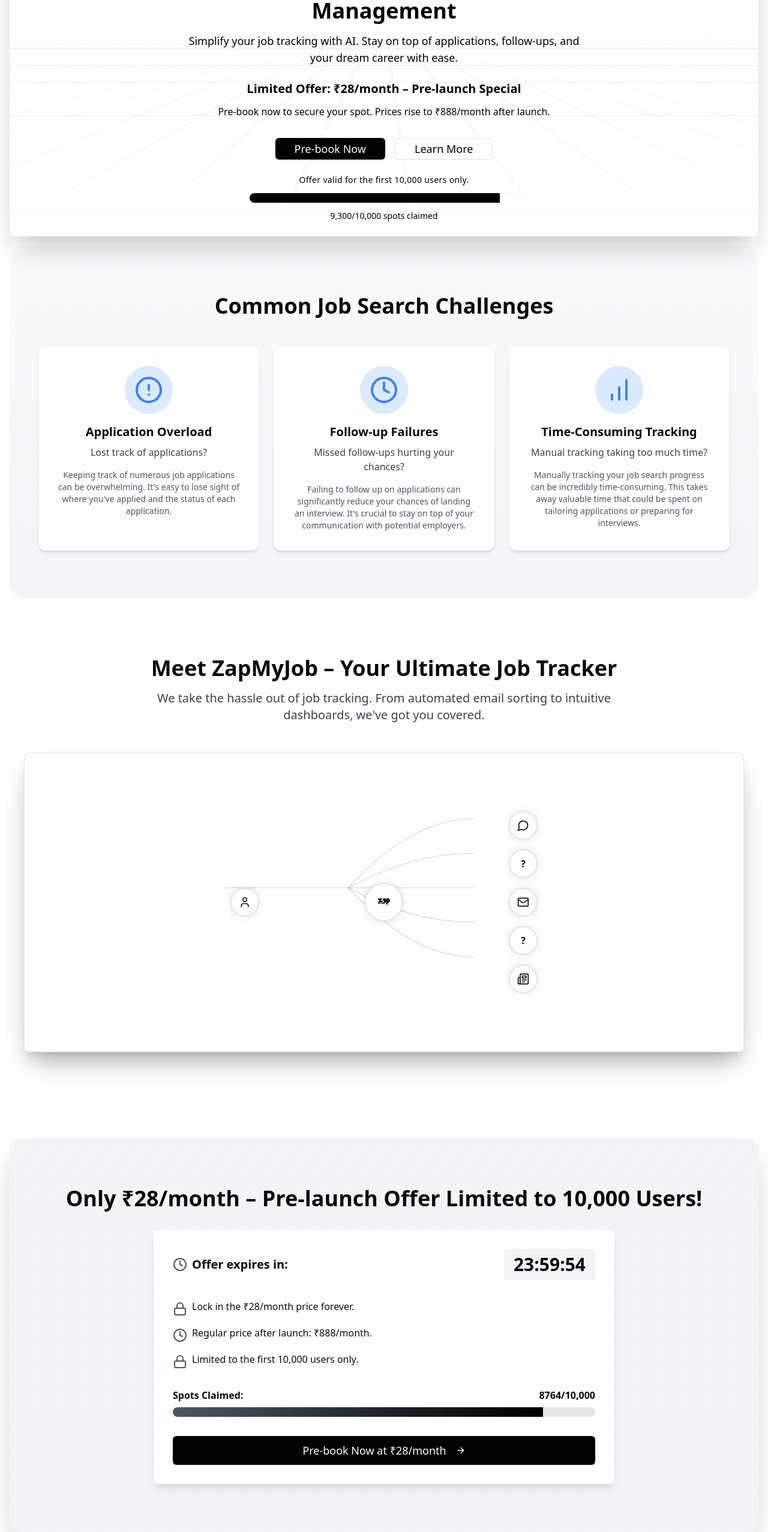
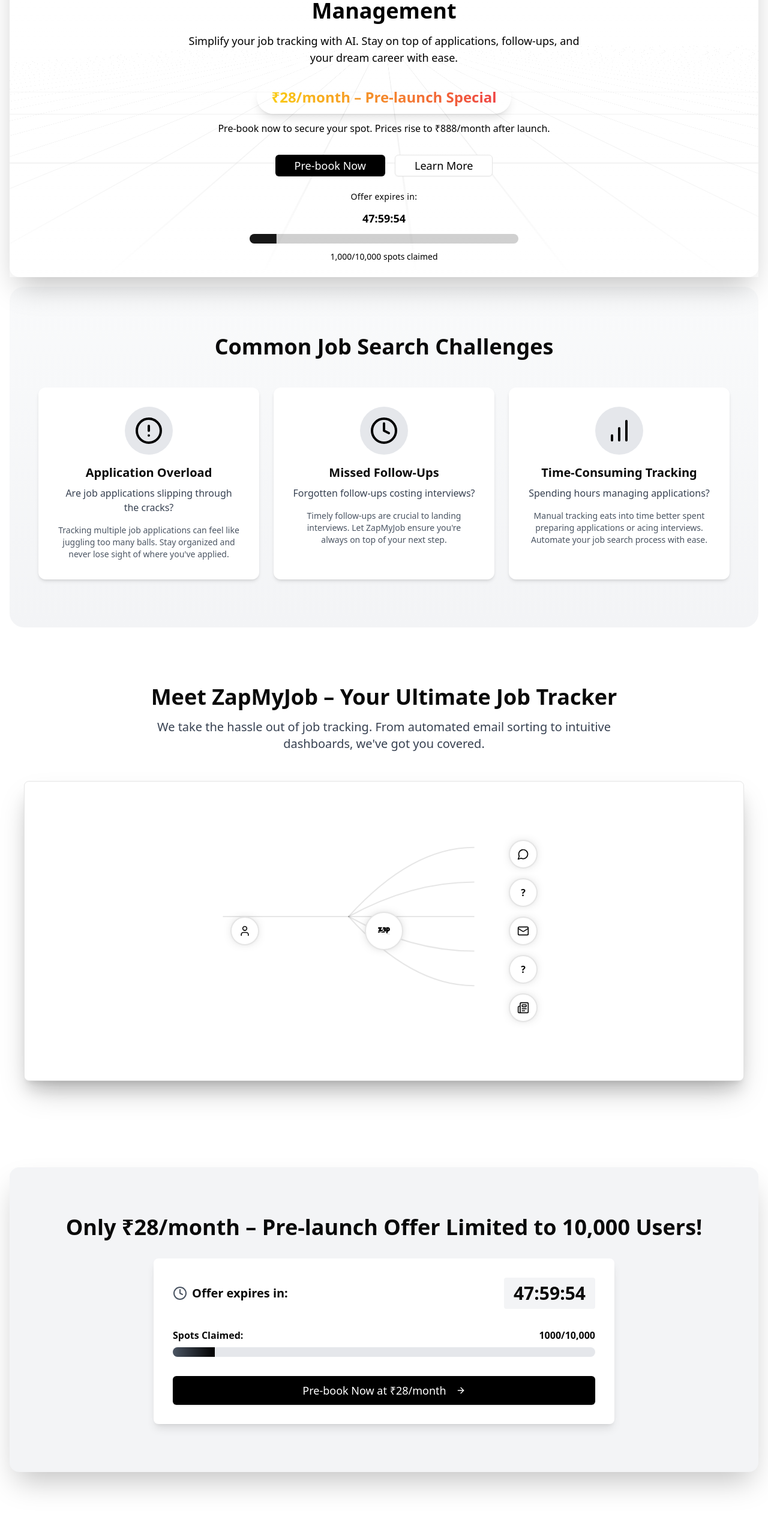
Before and after one commit to rambabu-143/zaplanding, a Next.js app: page / in a window 1280 px wide. Shown: the part 222-2776 px from the top of the page at 60% size. Built offline with nearby package versions, Linux system fonts and the light colour scheme.

Commit message:
adjusted the progress bar and also made styling to the offer

```diff
--- a/src/app/page.tsx
+++ b/src/app/page.tsx
@@ -10,10 +10,12 @@
 import { FAQs } from '@/components/faqs'
 import { HowItWorks } from '@/components/how-it-works'
 import { Footer } from '@/components/footer'
+import { ProgressProvider } from '@/components/progress-content'
 
 export default function Home() {
   return (
     <main className="min-h-screen px-4 space-y-4 bg-white">
+      <ProgressProvider>
         <Navbar />
 
         {/* Hero Section */}
@@ -65,6 +67,7 @@
         <section id="footer">
           <Footer />
         </section>
+      </ProgressProvider>
     </main>
   )
 }
--- a/src/components/anim.tsx
+++ b/src/components/anim.tsx
@@ -4,7 +4,7 @@
 import Image from "next/image"
 import { cn } from "@/lib/utils"
 import { AnimatedBeam } from "./ui/animated-beam"
-import { User, Zap, FileText, MessageCircle, Newspaper, Mail, FileImage } from 'lucide-react'
+import { User,  MessageCircle, Newspaper, Mail } from 'lucide-react'
 
 const Circle = React.forwardRef<
   HTMLDivElement,
--- a/src/components/exclusive-offer.tsx
+++ b/src/components/exclusive-offer.tsx
@@ -1,21 +1,12 @@
 'use client'
 
-import { useState, useEffect } from 'react'
+import { useProgress } from './progress-content'
 import { motion } from 'framer-motion'
-import { Clock, Lock, ArrowRight } from 'lucide-react'
+import { Clock, ArrowRight } from 'lucide-react'
 import { Button } from './ui/button'
 
 export function ExclusiveOffer() {
-  const [timeLeft, setTimeLeft] = useState(24 * 60 * 60) // 24 hours in seconds
-  const [spotsClaimed, setSpotsClaimed] = useState(8764)
-
-  useEffect(() => {
-    const timer = setInterval(() => {
-      setTimeLeft((prevTime) => (prevTime > 0 ? prevTime - 1 : 0))
-    }, 1000)
-
-    return () => clearInterval(timer)
-  }, [])
+  const { timeLeft, spotsClaimed } = useProgress()
 
   const formatTime = (time: number) => {
     const hours = Math.floor(time / 3600)
@@ -28,14 +19,6 @@
 
   return (
     <section className="py-20 px-4 rounded-2xl shadow-2xl bg-gray-100 relative overflow-hidden">
-      <div className="absolute inset-0 opacity-5">
-        <svg className="w-full h-full" xmlns="http://www.w3.org/2000/svg">
-          <pattern id="diagonalLines" x="0" y="0" width="10" height="10" patternUnits="userSpaceOnUse">
-            <line x1="0" y1="10" x2="10" y2="0" stroke="black" strokeWidth="0.5" />
-          </pattern>
-          <rect width="100%" height="100%" fill="url(#diagonalLines)" />
-        </svg>
-      </div>
       <div className="container mx-auto relative z-10">
         <motion.h2
           className="text-3xl md:text-4xl font-bold text-center mb-8"
@@ -46,13 +29,13 @@
           Only ₹28/month – Pre-launch Offer Limited to 10,000 Users!
         </motion.h2>
         <motion.div
-          className="bg-white rounded-lg shadow-lg p-6 md:p-8 max-w-3xl mx-auto"
+          className="bg-white rounded-lg shadow-lg p-6 md:p-8 max-w-3xl  mx-auto"
           initial={{ opacity: 0, scale: 0.9 }}
           animate={{ opacity: 1, scale: 1 }}
           transition={{ duration: 0.5, delay: 0.2 }}
         >
-          <div className="flex flex-col md:flex-row justify-between items-center mb-8">
-            <div className="flex items-center mb-4 md:mb-0">
+          <div className="flex flex-wrap text-center justify-between items-center mb-8">
+            <div className="flex items-center">
               <Clock className="w-6 h-6 text-gray-600 mr-2" />
               <span className="text-xl font-semibold">Offer expires in:</span>
             </div>
@@ -60,20 +43,6 @@
               {formatTime(timeLeft)}
             </div>
           </div>
-          <ul className="space-y-4 mb-8">
-            <li className="flex items-start">
-              <Lock className="w-6 h-6 text-gray-600 mr-2 mt-1" />
-              <span>Lock in the ₹28/month price forever.</span>
-            </li>
-            <li className="flex items-start">
-              <Clock className="w-6 h-6 text-gray-600 mr-2 mt-1" />
-              <span>Regular price after launch: ₹888/month.</span>
-            </li>
-            <li className="flex items-start">
-              <Lock className="w-6 h-6 text-gray-600 mr-2 mt-1" />
-              <span>Limited to the first 10,000 users only.</span>
-            </li>
-          </ul>
           <div className="mb-8">
             <div className="flex justify-between mb-2">
               <span className="font-semibold">Spots Claimed:</span>
--- a/src/components/footer.tsx
+++ b/src/components/footer.tsx
@@ -1,4 +1,4 @@
-import { Facebook, Twitter, Instagram, Linkedin } from "lucide-react";
+import { Twitter, Instagram, Linkedin } from "lucide-react";
 import { Button } from "./ui/button";
 import Link from "next/link";
 
--- a/src/components/hero.tsx
+++ b/src/components/hero.tsx
@@ -1,14 +1,39 @@
-'use client'
-
-import { Button } from './ui/button'
-import { motion } from 'framer-motion'
-import { Brain } from 'lucide-react'
-import RetroGrid from './ui/retro-grid'
+"use client";
+import { Button } from "./ui/button";
+import { motion } from "framer-motion";
+import { Brain } from "lucide-react";
+import RetroGrid from "./ui/retro-grid";
+import { Progress } from "./ui/progress";
+import { useProgress } from "./progress-content";
 
 export function Hero() {
+  // const [progress, setProgress] = useState(10); // Start at 10%
+  const { timeLeft, progress, spotsClaimed } = useProgress()
+  const formatTime = (time: number) => {
+    const hours = Math.floor(time / 3600)
+    const minutes = Math.floor((time % 3600) / 60)
+    const seconds = time % 60
+    return `${hours.toString().padStart(2, '0')}:${minutes
+      .toString()
+      .padStart(2, '0')}:${seconds.toString().padStart(2, '0')}`
+  }
+
+
+
+  const scrollToSection = (id: string) => {
+    const section = document.getElementById(id);
+    if (section) {
+      const navbarHeight = 80; // Adjust this value based on your navbar height
+      const sectionTop = section.offsetTop - navbarHeight;
+      window.scrollTo({
+        top: sectionTop,
+        behavior: "smooth",
+      });
+    }
+  };
+
   return (
-    <section className="relative shadow-2xl rounded-2xl mt-16   flex flex-col items-center justify-center p-6  text-black">
-
+    <section className="relative shadow-2xl rounded-2xl mt-16 flex flex-col items-center justify-center p-6 text-black">
       <div className="relative z-10 pt-10 text-center max-w-4xl">
         {/* Badge */}
         <motion.div
@@ -51,11 +76,18 @@
           transition={{ duration: 0.5, delay: 0.3 }}
           className="mt-6 space-y-3"
         >
-          <p className="text-base md:text-xl font-semibold">
-            Limited Offer: ₹28/month – Pre-launch Special
-          </p>
+          <div className="relative mt-6 flex items-center justify-center">
+
+            {/* Price Badge */}
+            <div className="relative z-10 flex items-center justify-center px-6 py-3 rounded-full shadow-lg">
+              <span className="text-lg md:text-2xl font-bold bg-gradient-to-r from-yellow-400 to-red-500 text-transparent bg-clip-text">
+                ₹28/month – Pre-launch Special
+              </span>
+            </div>
+          </div>
           <p className="text-sm md:text-base text-black">
-            Pre-book now to secure your spot. Prices rise to ₹888/month after launch.
+            Pre-book now to secure your spot. Prices rise to ₹888/month after
+            launch.
           </p>
         </motion.div>
 
@@ -73,6 +105,7 @@
           </Button>
           <Button
             variant="outline"
+            onClick={() => scrollToSection("exclusive-offer")}
             className="w-full sm:w-auto text-base md:text-lg px-6 py-3 md:px-8 md:py-4 hover:bg-white/20 transition-all duration-300"
           >
             Learn More
@@ -86,16 +119,15 @@
           transition={{ duration: 0.5, delay: 0.5 }}
           className="mt-6 max-w-md mx-auto space-y-3"
         >
-          <p className="text-sm text-black tracking-wide">
-            Offer valid for the first 10,000 users only.
+          <p className="text-sm text-black tracking-wide">Offer expires in:</p>
+          <p className="text-lg font-bold">{formatTime(timeLeft)}</p>
+          <Progress value={progress} className="h-4" />
+          <p className="text-sm text-black">
+            {spotsClaimed.toLocaleString()}/10,000 spots claimed
           </p>
-          <div className="bg-white/20 rounded-full h-4 w-full overflow-hidden shadow-inner">
-            <div className="bg-black h-full w-[93%]"></div>
-          </div>
-          <p className="text-sm text-black">9,300/10,000 spots claimed</p>
         </motion.div>
       </div>
-      <RetroGrid/>
+      <RetroGrid />
     </section>
-  )
+  );
 }
--- a/src/components/problem-statement.tsx
+++ b/src/components/problem-statement.tsx
@@ -6,24 +6,24 @@
 const challenges = [
   {
     title: "Application Overload",
-    text: "Lost track of applications?",
+    text: "Are job applications slipping through the cracks?",
     icon: AlertCircle,
     description:
-      "Keeping track of numerous job applications can be overwhelming. It's easy to lose sight of where you've applied and the status of each application.",
+      "Tracking multiple job applications can feel like juggling too many balls. Stay organized and never lose sight of where you've applied.",
   },
   {
-    title: "Follow-up Failures",
-    text: "Missed follow-ups hurting your chances?",
+    title: "Missed Follow-Ups",
+    text: "Forgotten follow-ups costing interviews?",
     icon: Clock,
     description:
-      "Failing to follow up on applications can significantly reduce your chances of landing an interview. It's crucial to stay on top of your communication with potential employers.",
+      "Timely follow-ups are crucial to landing interviews. Let ZapMyJob ensure you're always on top of your next step.",
   },
   {
     title: "Time-Consuming Tracking",
-    text: "Manual tracking taking too much time?",
+    text: "Spending hours managing applications?",
     icon: BarChart,
     description:
-      "Manually tracking your job search progress can be incredibly time-consuming. This takes away valuable time that could be spent on tailoring applications or preparing for interviews.",
+      "Manual tracking eats into time better spent preparing applications or acing interviews. Automate your job search process with ease.",
   },
 ];
 
@@ -38,18 +38,16 @@
           {challenges.map((challenge, index) => (
             <div
               key={index}
-              className="bg-white rounded-xl shadow-md p-8 text-center flex flex-col items-center"
+              className="bg-white rounded-xl shadow-md p-8 text-center flex flex-col items-center transition-all hover:shadow-lg"
             >
               {/* Icon */}
-              <div className="bg-blue-100 p-4 rounded-full mb-4">
+              <div className="bg-gray-200 p-4 rounded-full mb-4">
                 {React.createElement(challenge.icon, {
-                  className: "w-12 h-12 text-blue-500",
+                  className: "w-12 h-12 text-black",
                 })}
               </div>
               {/* Title */}
-              <h3 className="text-xl font-semibold mb-2">
-                {challenge.title}
-              </h3>
+              <h3 className="text-xl font-semibold mb-2">{challenge.title}</h3>
               {/* Text */}
               <p className="text-gray-700 mb-4">{challenge.text}</p>
               {/* Description */}
--- /dev/null
+++ b/src/components/progress-content.tsx
@@ -0,0 +1,55 @@
+'use client'
+
+import React, { createContext, useContext, useState, useEffect, ReactNode } from 'react'
+
+// Define the type for the context
+interface ProgressContextType {
+    timeLeft: number
+    progress: number
+    spotsClaimed: number
+}
+
+// Create the context with an initial value
+const ProgressContext = createContext<ProgressContextType | undefined>(undefined)
+
+// ProgressProvider Component
+export const ProgressProvider = ({ children }: { children: ReactNode }) => {
+    const totalDuration = 48 * 60 * 60 // 48 hours in seconds
+    const [timeLeft, setTimeLeft] = useState(totalDuration)
+    const [spotsClaimed, setSpotsClaimed] = useState(1000)
+    const [progress, setProgress] = useState(10) // Start at 10%
+
+    useEffect(() => {
+        const timer = setInterval(() => {
+            setTimeLeft((prevTime) => {
+                if (prevTime <= 0) {
+                    clearInterval(timer)
+                    return 0
+                }
+                const elapsedTime = totalDuration - prevTime + 1
+                const progressPercent = Math.min(10 + (elapsedTime / totalDuration) * 85, 95) // Progress: 10% to 95%
+                const newSpots = Math.round(1000 + ((progressPercent - 10) / 85) * (9500 - 1000)) // Spots: 1,000 to 9,500
+                setProgress(progressPercent)
+                setSpotsClaimed(newSpots)
+                return prevTime - 1
+            })
+        }, 1000)
+
+        return () => clearInterval(timer)
+    }, [totalDuration])
+
+    return (
+        <ProgressContext.Provider value={{ timeLeft, progress, spotsClaimed }}>
+            {children}
+        </ProgressContext.Provider>
+    )
+}
+
+// Hook to use the ProgressContext
+export const useProgress = () => {
+    const context = useContext(ProgressContext)
+    if (!context) {
+        throw new Error('useProgress must be used within a ProgressProvider')
+    }
+    return context
+}
--- a/src/components/solution-overview.tsx
+++ b/src/components/solution-overview.tsx
@@ -1,6 +1,5 @@
 import { motion } from 'framer-motion'
-import { Button } from './ui/button'
-import { VideoDialog } from './video-dialog'
+
 import { AnimatedBeamMultipleOutputDemo } from './anim'
 
 export function SolutionOverview() {
@@ -22,7 +21,7 @@
             animate={{ opacity: 1, y: 0 }}
             transition={{ duration: 0.5, delay: 0.2 }}
           >
-            We take the hassle out of job tracking. From automated email sorting to intuitive dashboards, we've got you covered.
+            We take the hassle out of job tracking. From automated email sorting to intuitive dashboards, we&apos;ve got you covered.
           </motion.p>
         </div>
         <motion.div
```
Also changed, not shown: src/app/blurrydash/page.tsx (+5 -7 lines). Lines whose indentation alone changed are shown as unchanged.
